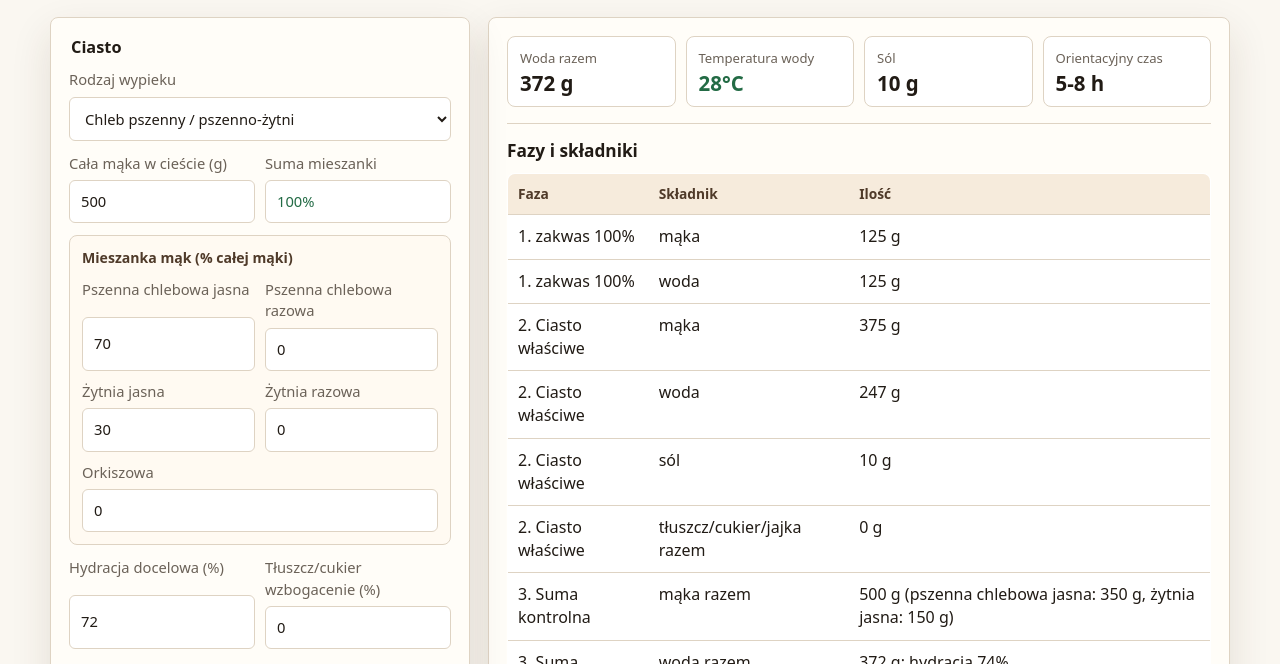
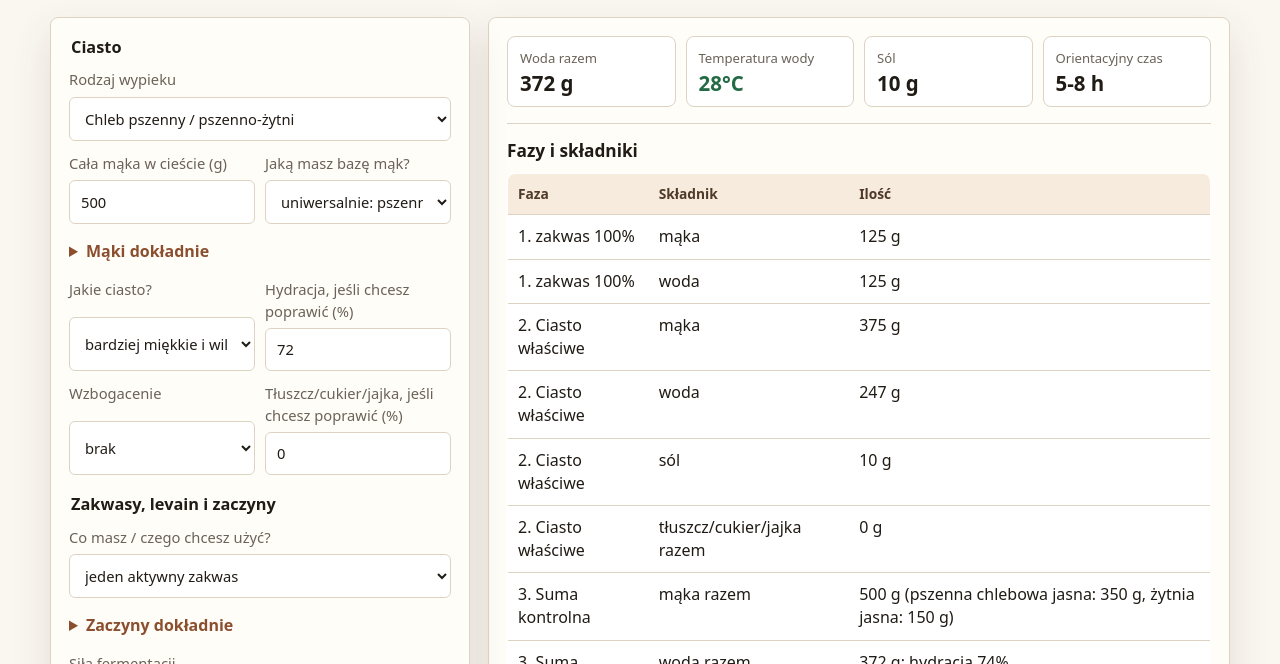
Before and after one commit to wojokoka-max/kalkulator-pieczywa, a plain HTML site: page index.html in a window 1280 px wide. Shown: the part 127-791 px from the top of the page. Drawn offline with Linux system fonts and the light colour scheme.

Commit message:
Make calculator guide users with presets

```diff
--- a/index.html
+++ b/index.html
@@ -169,6 +169,13 @@
       color: #4f3a29;
     }
 
+    .advanced summary {
+      cursor: pointer;
+      color: var(--accent);
+      font-weight: 750;
+      padding: 4px 0;
+    }
+
     button {
       border: 0;
       border-radius: 6px;
@@ -303,12 +310,18 @@
               <input id="flour" type="number" min="100" max="5000" step="10" value="500">
             </label>
             <label>
+              Jaką masz bazę mąk?
+              <select id="flourPreset"></select>
+            </label>
+          </div>
+          <details class="advanced">
+            <summary>Mąki dokładnie</summary>
+            <div class="flour-mix">
+              <p class="mini-title">Udział mąk. Jeśli nie wiesz, zostaw preset powyżej.</p>
+              <label>
                 Suma mieszanki
                 <input id="mixTotal" type="text" value="100%" readonly>
               </label>
-          </div>
-          <div class="flour-mix">
-            <p class="mini-title">Mieszanka mąk (% całej mąki)</p>
               <div class="grid-2">
                 <label>
                   Pszenna chlebowa jasna
@@ -334,13 +347,33 @@
                 <input id="flourSpelt" type="number" min="0" max="100" step="1" value="0">
               </label>
             </div>
+          </details>
           <div class="grid-2">
             <label>
-              Hydracja docelowa (%)
+              Jakie ciasto?
+              <select id="doughFeel">
+                <option value="safe">łatwe do prowadzenia</option>
+                <option value="soft">bardziej miękkie i wilgotne</option>
+                <option value="open">luźne, mocniej nawodnione</option>
+              </select>
+            </label>
+            <label>
+              Hydracja, jeśli chcesz poprawić (%)
               <input id="hydration" type="number" min="45" max="115" step="1">
             </label>
+          </div>
+          <div class="grid-2">
             <label>
-              Tłuszcz/cukier wzbogacenie (%)
+              Wzbogacenie
+              <select id="enrichmentPreset">
+                <option value="0">brak</option>
+                <option value="8">lekko: odrobina tłuszczu/cukru</option>
+                <option value="25">słodkie / maślane</option>
+                <option value="custom">własne</option>
+              </select>
+            </label>
+            <label>
+              Tłuszcz/cukier/jajka, jeśli chcesz poprawić (%)
               <input id="enrichment" type="number" min="0" max="45" step="1">
             </label>
           </div>
@@ -348,8 +381,14 @@
 
         <fieldset>
           <legend>Zakwasy, levain i zaczyny</legend>
+          <label>
+            Co masz / czego chcesz użyć?
+            <select id="prefermentPreset"></select>
+          </label>
+          <details class="advanced">
+            <summary>Zaczyny dokładnie</summary>
             <div class="preferment-mix">
-            <p class="mini-title">Mieszanka zaczynów. Procent oznacza mąkę z całej mąki w cieście.</p>
+              <p class="mini-title">Każdy wiersz to osobny zakwas, levain, biga albo poolish.</p>
               <div class="preferment-row">
                 <select id="pref1Type"></select>
                 <input id="pref1FlourPct" type="number" min="0" max="60" step="1" value="25" aria-label="Mąka w zaczynie 1">
@@ -369,6 +408,7 @@
                 <span>typ</span><span>mąka %</span><span>hydracja %</span>
               </div>
             </div>
+          </details>
           <label>
             Siła fermentacji
             <select id="starterStrength">
@@ -474,6 +514,16 @@
       flourRyeWhole: { label: "żytnia razowa", waterAdj: 14, timeAdj: 0.8, note: "bardzo chłonna, ciasto bardziej pastowate" }
     };
 
+    const flourPresets = {
+      everyday: { label: "uniwersalnie: pszenna + trochę żytniej", values: { flourWhite: 70, flourWhole: 0, flourRyeLight: 30, flourRyeWhole: 0, flourSpelt: 0 } },
+      white: { label: "głównie pszenna jasna", values: { flourWhite: 100, flourWhole: 0, flourRyeLight: 0, flourRyeWhole: 0, flourSpelt: 0 } },
+      wheatWhole: { label: "pszenna jasna + razowa", values: { flourWhite: 60, flourWhole: 40, flourRyeLight: 0, flourRyeWhole: 0, flourSpelt: 0 } },
+      rye: { label: "bardziej żytni", values: { flourWhite: 30, flourWhole: 0, flourRyeLight: 70, flourRyeWhole: 0, flourSpelt: 0 } },
+      rustic: { label: "rustykalnie: pszenna, razowa i żytnia", values: { flourWhite: 50, flourWhole: 25, flourRyeLight: 25, flourRyeWhole: 0, flourSpelt: 0 } },
+      spelt: { label: "z orkiszem", values: { flourWhite: 50, flourWhole: 0, flourRyeLight: 0, flourRyeWhole: 0, flourSpelt: 50 } },
+      custom: { label: "własna mieszanka", values: null }
+    };
+
     const prefermentTypes = {
       sourdough100: { label: "zakwas 100%", hyd: 100, yeast: false, note: "klasyczny zakwas pszenny lub żytni" },
       stiffSourdough: { label: "sztywny zakwas / lievito madre", hyd: 50, yeast: false, note: "łagodniejszy profil, dobry do słodkich ciast" },
@@ -484,14 +534,47 @@
       none: { label: "bez zaczynu", hyd: 0, yeast: false, note: "liczy tylko ciasto właściwe" }
     };
 
+    const prefermentPresets = {
+      oneSourdough: { label: "jeden aktywny zakwas", rows: [["sourdough100", 25, 100], ["none", 0, 100], ["none", 0, 50]] },
+      mixedSourdough: { label: "mieszanka: zakwas żytni + levain", rows: [["ryeSourdough", 15, 100], ["levain", 15, 100], ["none", 0, 50]] },
+      stiffSweet: { label: "łagodny sztywny zakwas do słodkich", rows: [["stiffSourdough", 18, 50], ["none", 0, 100], ["none", 0, 50]] },
+      poolish: { label: "poolish drożdżowy", rows: [["poolish", 30, 100], ["none", 0, 100], ["none", 0, 50]] },
+      biga: { label: "biga drożdżowa", rows: [["biga", 30, 50], ["none", 0, 100], ["none", 0, 50]] },
+      none: { label: "bez zaczynu", rows: [["none", 0, 100], ["none", 0, 100], ["none", 0, 50]] },
+      custom: { label: "własne zaczyny", rows: null }
+    };
+
     const flourMixIds = Object.keys(flourTypes);
     const prefermentRows = [1, 2, 3];
     const prefermentIds = prefermentRows.flatMap(n => [`pref${n}Type`, `pref${n}FlourPct`, `pref${n}Hydration`]);
-    const ids = ["product", "flour", "mixTotal", ...flourMixIds, "hydration", "enrichment", ...prefermentIds, "starterStrength", "roomTemp", "flourTemp", "starterTemp", "friction", "doughTemp"];
+    const ids = ["product", "flour", "flourPreset", "mixTotal", ...flourMixIds, "doughFeel", "hydration", "enrichmentPreset", "enrichment", "prefermentPreset", ...prefermentIds, "starterStrength", "roomTemp", "flourTemp", "starterTemp", "friction", "doughTemp"];
     const el = Object.fromEntries(ids.map(id => [id, document.getElementById(id)]));
 
     function optionList(select, data) {
       select.innerHTML = Object.entries(data).map(([value, item]) => `<option value="${value}">${item.label}</option>`).join("");
+    }
+
+    function setFlourPreset(key) {
+      const preset = flourPresets[key];
+      if (!preset || !preset.values) return;
+      Object.entries(preset.values).forEach(([id, value]) => { el[id].value = value; });
+    }
+
+    function setPrefermentPreset(key) {
+      const preset = prefermentPresets[key];
+      if (!preset || !preset.rows) return;
+      preset.rows.forEach((row, index) => {
+        const n = index + 1;
+        el[`pref${n}Type`].value = row[0];
+        el[`pref${n}FlourPct`].value = row[1];
+        el[`pref${n}Hydration`].value = row[2];
+      });
+    }
+
+    function applyDoughFeel() {
+      const base = products[el.product.value].hydration;
+      const offset = { safe: -3, soft: 0, open: 6 }[el.doughFeel.value] || 0;
+      el.hydration.value = base + offset;
     }
 
     function number(id) {
@@ -561,23 +644,17 @@
 
     function setDefaults() {
       const product = products[el.product.value];
-      el.flourWhite.value = el.product.value === "ryeMix" ? 30 : 70;
-      el.flourWhole.value = 0;
-      el.flourRyeLight.value = el.product.value === "ryeMix" ? 70 : 30;
-      el.flourRyeWhole.value = 0;
-      el.flourSpelt.value = 0;
-      el.hydration.value = product.hydration;
+      el.flourPreset.value = el.product.value === "ryeMix" ? "rye" : "everyday";
+      setFlourPreset(el.flourPreset.value);
+      el.doughFeel.value = "soft";
+      applyDoughFeel();
       el.enrichment.value = product.enrich;
+      el.enrichmentPreset.value = String(product.enrich > 20 ? 25 : product.enrich > 0 ? 8 : 0);
       el.doughTemp.value = product.doughTemp;
-      el.pref1Type.value = "sourdough100";
+      el.prefermentPreset.value = product.enrich > 20 ? "stiffSweet" : "oneSourdough";
+      setPrefermentPreset(el.prefermentPreset.value);
       el.pref1FlourPct.value = product.prefPct;
       el.pref1Hydration.value = product.prefHyd;
-      el.pref2Type.value = "none";
-      el.pref2FlourPct.value = 0;
-      el.pref2Hydration.value = 100;
-      el.pref3Type.value = "none";
-      el.pref3FlourPct.value = 0;
-      el.pref3Hydration.value = 50;
       calculate();
     }
 
@@ -654,18 +731,42 @@
     }
 
     optionList(el.product, products);
+    optionList(el.flourPreset, flourPresets);
+    optionList(el.prefermentPreset, prefermentPresets);
     prefermentRows.forEach(n => optionList(el[`pref${n}Type`], prefermentTypes));
     el.product.value = "country";
     setDefaults();
 
     ids.forEach(id => el[id].addEventListener("input", calculate));
     el.product.addEventListener("change", setDefaults);
+    el.flourPreset.addEventListener("change", () => {
+      setFlourPreset(el.flourPreset.value);
+      calculate();
+    });
+    flourMixIds.forEach(id => el[id].addEventListener("input", () => { el.flourPreset.value = "custom"; }));
+    el.doughFeel.addEventListener("change", () => {
+      applyDoughFeel();
+      calculate();
+    });
+    el.enrichmentPreset.addEventListener("change", () => {
+      if (el.enrichmentPreset.value === "custom") return;
+      el.enrichment.value = el.enrichmentPreset.value;
+      calculate();
+    });
+    el.enrichment.addEventListener("input", () => { el.enrichmentPreset.value = "custom"; });
+    el.prefermentPreset.addEventListener("change", () => {
+      setPrefermentPreset(el.prefermentPreset.value);
+      calculate();
+    });
     prefermentRows.forEach(n => {
       el[`pref${n}Type`].addEventListener("change", () => {
+        el.prefermentPreset.value = "custom";
         const type = prefermentTypes[el[`pref${n}Type`].value];
         if (type.hyd) el[`pref${n}Hydration`].value = type.hyd;
         calculate();
       });
+      el[`pref${n}FlourPct`].addEventListener("input", () => { el.prefermentPreset.value = "custom"; });
+      el[`pref${n}Hydration`].addEventListener("input", () => { el.prefermentPreset.value = "custom"; });
     });
     document.getElementById("reset").addEventListener("click", setDefaults);
     document.getElementById("print").addEventListener("click", () => window.print());
```
Lines whose indentation alone changed are shown as unchanged.
